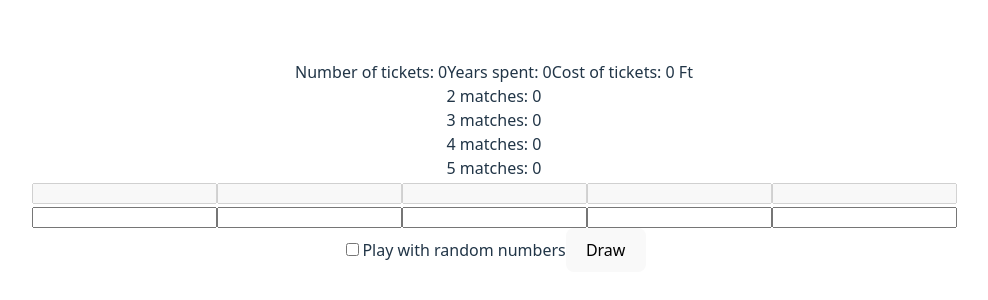
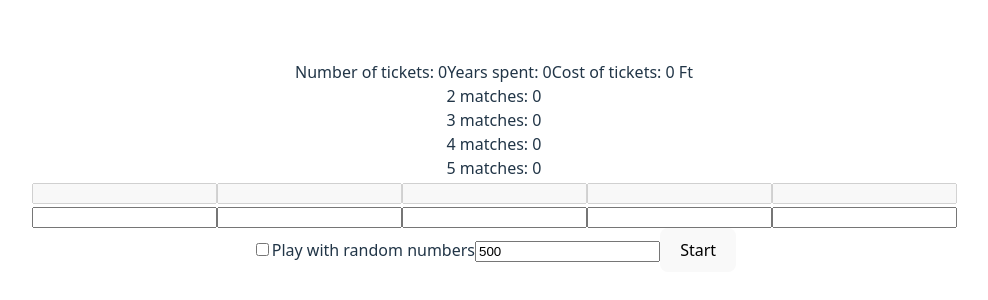
Before and after one commit to szekelyadam/fnli-simulator, a React (Vite) app in the folder packages/frontend/: page / in a window 1280 px wide. Shown: the part 234-534 px from the top of the page, without its empty margins (146-1134 px from the left). Built offline with nearby package versions, Linux system fonts and the light colour scheme; no server answers.

Commit message:
Change single draw functionality to timed interval

```diff
--- a/packages/frontend/src/App.tsx
+++ b/packages/frontend/src/App.tsx
@@ -3,7 +3,7 @@ import "./App.css";
 import NumberContainer from "./components/NumberContainer";
 import StatsContainer from "./components/StatsContainer";
 import { MatchStat } from "./types";
-import { DEFAULT_MATCH_STATS } from "./consts";
+import { DEFAULT_MATCH_STATS, HIGHEST_MATCH_COUNT, YEAR_CAP } from "./consts";
 import Checkbox from "./components/Checkbox";
 import { getEmptyNumbers, getRandomNumbers } from "./helpers";
 
@@ -18,6 +18,9 @@ function App() {
         useState<MatchStat>(DEFAULT_MATCH_STATS);
     const [playWithRandomNumbers, setPlayWithRandomNumbers] =
         useState<boolean>(false);
+    const [isSimulating, setIsSimulating] = useState(false);
+    const [simulationIntervalMs, setSimulationIntervalMs] = useState(500);
+    const simulationRef = useRef<NodeJS.Timeout | null>(null);
 
     useEffect(() => {
         const socket = new WebSocket("ws://localhost:8080");
@@ -57,7 +60,7 @@ function App() {
         });
     };
 
-    const handleDraw = () => {
+    const handleDraw = useCallback(() => {
         const numbersToSend = playWithRandomNumbers
             ? getRandomNumbers()
             : numbers;
@@ -72,7 +75,33 @@ function App() {
                 numbers: numbersToSend,
             })
         );
-    };
+    }, [numbers, playWithRandomNumbers]);
+
+    useEffect(() => {
+        if (isSimulating) {
+            simulationRef.current = setInterval(() => {
+                handleDraw();
+            }, simulationIntervalMs);
+        } else if (simulationRef.current) {
+            clearInterval(simulationRef.current);
+            simulationRef.current = null;
+        }
+
+        return () => {
+            if (simulationRef.current) {
+                clearInterval(simulationRef.current);
+            }
+        };
+    }, [isSimulating, simulationIntervalMs, handleDraw]);
+
+    useEffect(() => {
+        if (
+            playedTickets / 52 >= YEAR_CAP ||
+            matchStats[HIGHEST_MATCH_COUNT] === 1
+        ) {
+            setIsSimulating(false);
+        }
+    }, [playedTickets, matchStats]);
 
     const handlePlayWithRandomNumbersChange = useCallback(
         (checked: boolean) => {
@@ -81,6 +110,15 @@ function App() {
         },
         []
     );
+
+    const handleSimulationToggle = useCallback(() => {
+        setIsSimulating((prev) => !prev);
+    }, []);
+
+    const handleSimulationIntervalChange = useCallback((value: number) => {
+        const clampedValue = Math.min(Math.max(value, 10), 1000);
+        setSimulationIntervalMs(clampedValue);
+    }, []);
 
     const drawnNumberContainers = drawnNumbers.map((number, index) => (
         <NumberContainer key={index} value={number} />
@@ -113,7 +151,16 @@ function App() {
                 onChange={handlePlayWithRandomNumbersChange}
                 label="Play with random numbers"
             />
-            <button onClick={handleDraw}>Draw</button>
+            <input
+                type="number"
+                value={simulationIntervalMs}
+                onChange={(e) =>
+                    handleSimulationIntervalChange(Number(e.target.value))
+                }
+            />
+            <button onClick={handleSimulationToggle}>
+                {isSimulating ? "Stop" : "Start"}
+            </button>
         </>
     );
 }
--- a/packages/frontend/src/consts.ts
+++ b/packages/frontend/src/consts.ts
@@ -1,5 +1,6 @@
 import { MatchStat } from "./types";
 
+export const YEAR_CAP = 500;
 export const TICKET_PRICE = 300;
 export const LOWEST_MATCH_COUNT = 2;
 export const HIGHEST_MATCH_COUNT = 5;
```
